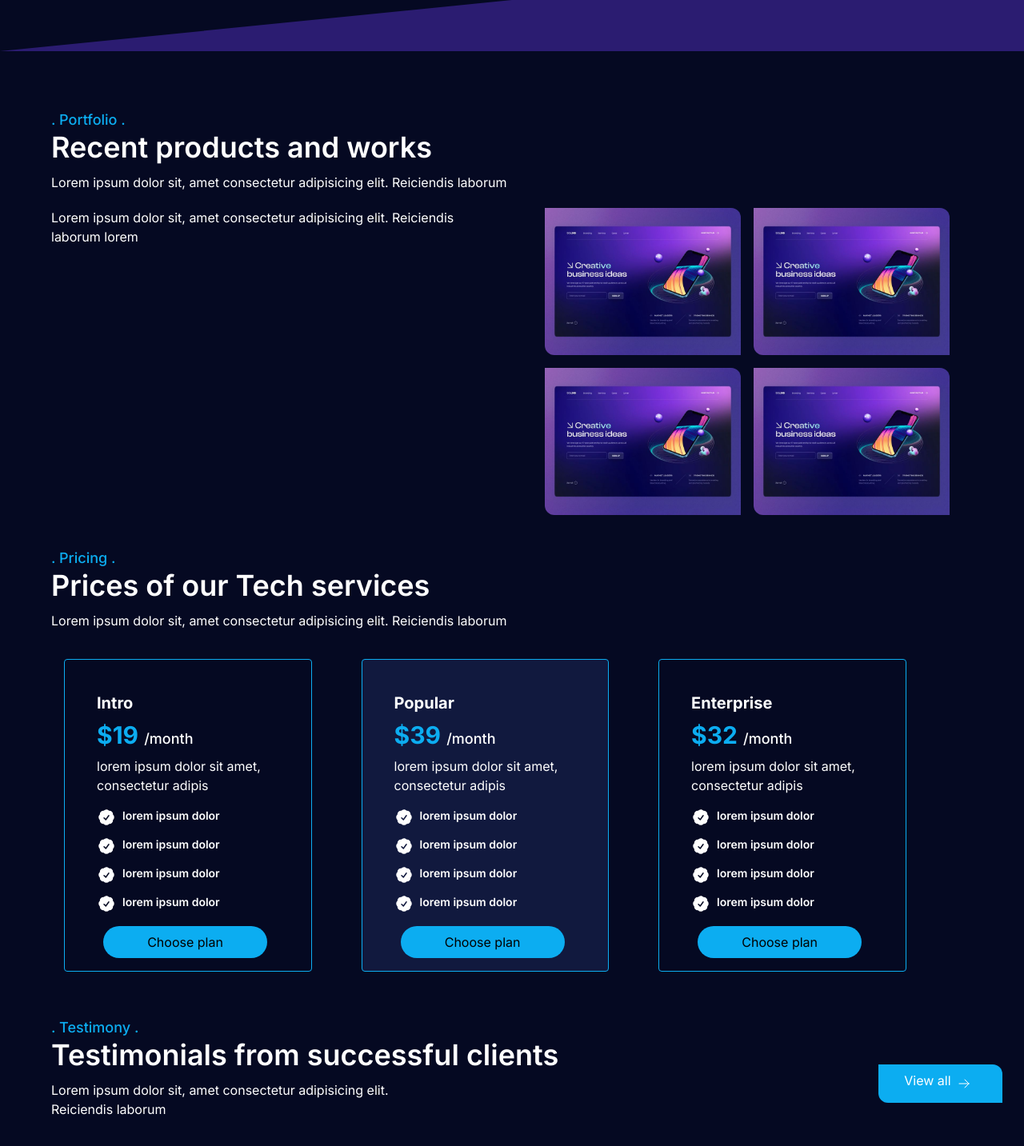
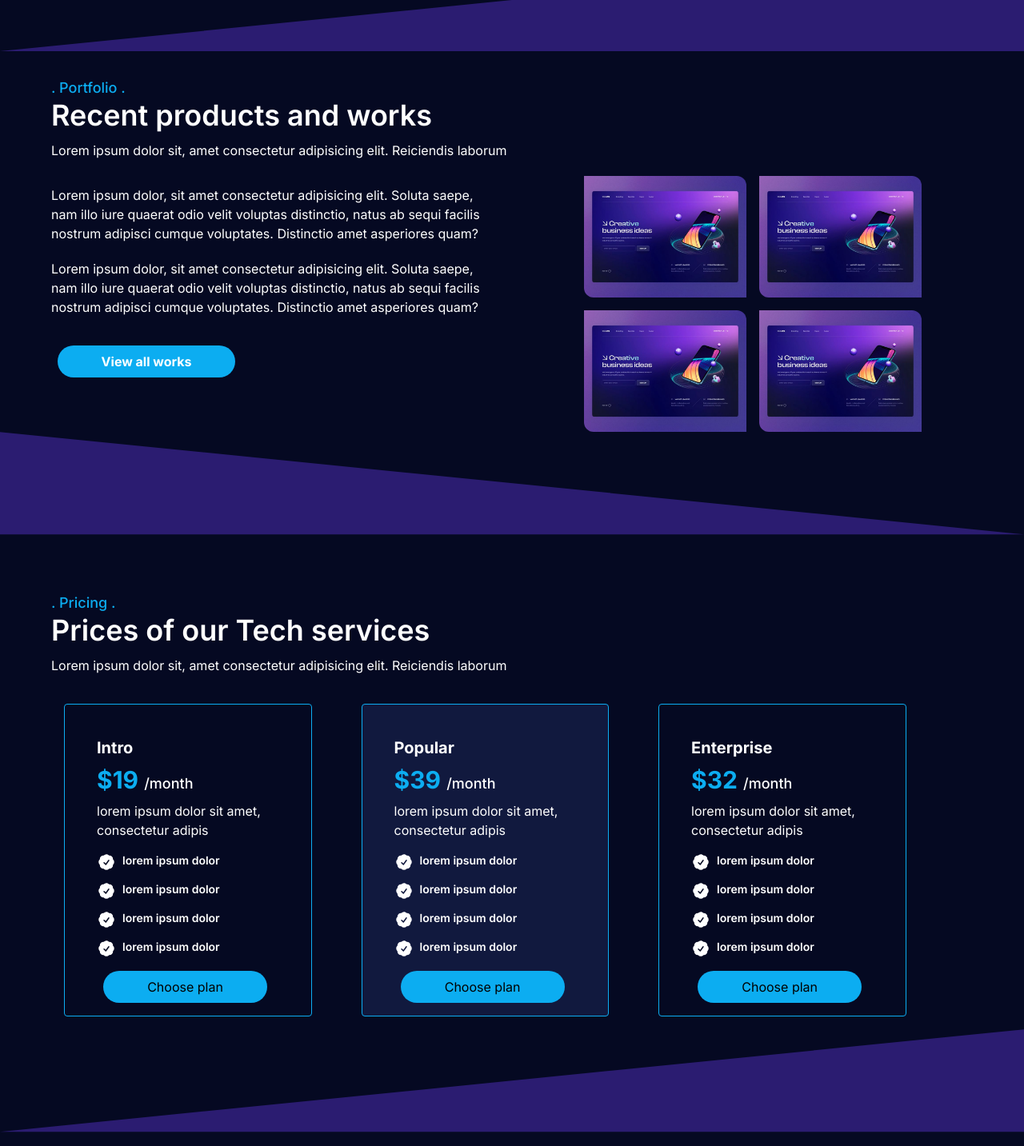
Before and after one commit to A-Leslie/FlexIT-front, a Next.js app: page / in a window 1280 px wide. Shown: the part 2520-3953 px from the top of the page at 80% size. Built offline with nearby package versions, Linux system fonts and the light colour scheme.

Commit message:
update-flex-it

```diff
--- a/package.json
+++ b/package.json
@@ -20,6 +20,7 @@
     "react": "18.2.0",
     "react-dom": "18.2.0",
     "react-icons": "^4.11.0",
+    "react-spring": "^9.7.3",
     "tailwindcss": "3.3.3"
   }
 }
--- /dev/null
+++ b/src/app/footer/page.jsx
@@ -0,0 +1,11 @@
+import React from 'react'
+
+function Footer() {
+  return (
+    <div className='w-full h-80 bg-blue-default'>
+
+    </div>
+  )
+}
+
+export default Footer
--- a/src/app/page.js
+++ b/src/app/page.js
@@ -7,6 +7,7 @@ import Portfolio from './portfolio/page'
 import Pricing from './pricing/page'
 import Contact from './contact/page'
 import Testimonial from './testimonial/page'
+import Footer from './footer/page'
 
 function page() {
   return (
@@ -34,8 +35,9 @@ function page() {
        <Contact/>
      </section>
 
-
-
+     <section id='contact'>
+       <Footer/>
+     </section>
     </div>
   )
 }
--- a/src/app/portfolio/page.jsx
+++ b/src/app/portfolio/page.jsx
@@ -5,16 +5,18 @@ import port2 from '../../../public/assets/port2.jpeg'
 function Portfolio() {
   return (
     <div className='bg-purple-side lg:h-full md:h-screen h-[2300px] w-full'>
-    <div className=' lg:block md:flex pt-1 ml-16'>
-    <div className="title">
-        <h2 className='text-blue-light font-medium text-lg mt-9'>. Portfolio .</h2>
+    <div className="title ml-16">
+        <h2 className='text-blue-light font-medium text-lg '>. Portfolio .</h2>
         <h1 className='text-white font-semibold lg:text-4xl md:text-4xl text-2xl'>Recent products and works </h1>
        <p className='text-white font-white text-md lg:w-6/12 md:w-6/12 w-12/12  mt-3 mb-5'>Lorem ipsum dolor sit, amet consectetur adipisicing elit. Reiciendis laborum</p>
       </div>
-      <div className="title float-left">
-       <p className='text-white font-white text-md lg:w-10/12 md:w-6/12 w-12/12'>Lorem ipsum dolor sit, amet consectetur adipisicing elit. Reiciendis laborum lorem</p>
-      </div>
-    <div className="grid grid-cols-2 w-5/12 gap-4">
+      <div className="all flex ml-16">
+        <div className="text">
+        <p className='text-white font-white text-md lg:w-10/12 md:w-6/12 w-12/12  mt-3 mb-5'>Lorem ipsum dolor, sit amet consectetur adipisicing elit. Soluta saepe, nam illo iure quaerat odio velit voluptas distinctio, natus ab sequi facilis nostrum adipisci cumque voluptates. Distinctio amet asperiores quam?</p>
+        <p className='text-white font-white text-md lg:w-10/12 md:w-6/12 w-12/12  mt-3 mb-5'>Lorem ipsum dolor, sit amet consectetur adipisicing elit. Soluta saepe, nam illo iure quaerat odio velit voluptas distinctio, natus ab sequi facilis nostrum adipisci cumque voluptates. Distinctio amet asperiores quam?</p>
+        <button className='h-10 w-4/12 bg-blue-light rounded-3xl my-4 bg-blue-light mx-2 text-white font-bold'>View all works</button>
+        </div>
+        <div className="grid grid-cols-2 mr-32 gap-4">
         <Image
           src={port2}
           width={500}
@@ -44,8 +46,12 @@ function Portfolio() {
           className='rounded-tr-xl rounded-bl-xl'
         />
       </div>
+      </div>
+      <div className='w-full bg-purple-default h-40 ' style={{
+        clipPath: 'polygon(0% 0, 0% 80%, 100% 80%)',
+      }}></div>
+
   </div>
-     </div>
   )
 }
 
--- a/src/app/pricing/page.jsx
+++ b/src/app/pricing/page.jsx
@@ -46,6 +46,9 @@ function Pricing() {
      </div>
     </div>
 
+    <div className='w-full bg-purple-default h-40 ' style={{
+        clipPath: 'polygon(100% 0, 0% 80%, 100% 80%)',
+      }}></div>
 
 
   </div>
--- a/src/app/testimonial/page.jsx
+++ b/src/app/testimonial/page.jsx
@@ -44,7 +44,7 @@ function Testimonial() {
       />
 </div>
 <div className='w-full bg-purple-default h-40 ' style={{
-        clipPath: 'polygon(100% 0, 0% 80%, 100% 80%)',
+        clipPath: 'polygon(0% 0, 0% 80%, 100% 80%)',
       }}></div>
 
   </div>
```
Also changed, not shown: 1 other file (tests, documents, lock files or other folders).
